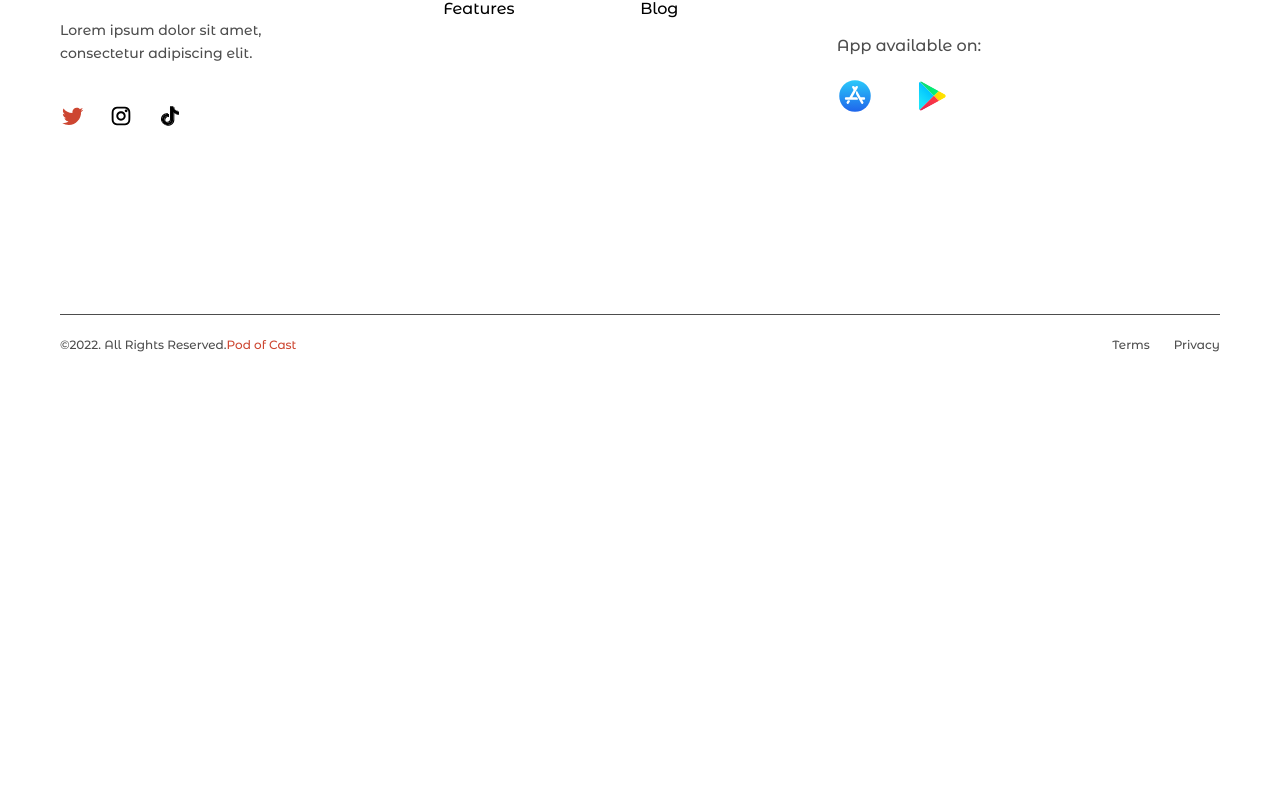
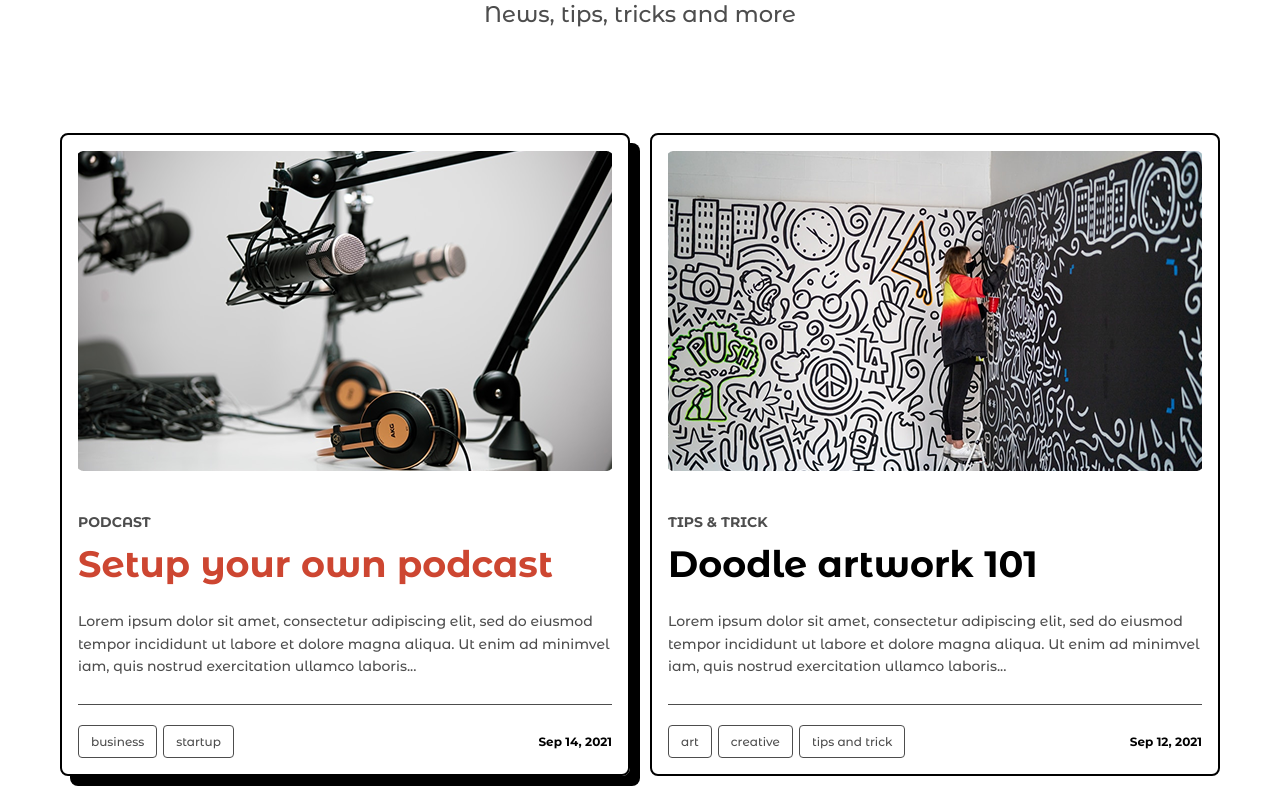
Before and after one commit to LiliiaGalkina/Podcast, a React (Vite) app: page / in a window 1280 px wide. Shown: the part 7717-8520 px from the top of the page. Before the commit the page ends 8152 px from the top, so only its background shows below. Built offline with nearby package versions, Linux system fonts and the light colour scheme.

Commit message:
news верстка без декора и адаптива

```diff
--- a/src/components/Main/HomePage.jsx
+++ b/src/components/Main/HomePage.jsx
@@ -608,7 +608,70 @@ const HomePage = () => {
           </div>
         </div>
         <div className={style.pricingdecor}>
-          <img src="/image/homepage/blackdecorsection.png" alt="черная кривая" />
+          <img
+            src="/image/homepage/blackdecorsection.png"
+            alt="черная кривая"
+          />
+        </div>
+      </section>
+      <section className={style.news}>
+        <div className="container">
+          <h2 className={style.sectiontitle}>Article and News</h2>
+          <p className={style.sectiontext}>News, tips, tricks and more</p>
+          <div className={style.newsitems}>
+            <div className={style.newsitemshadow}>
+              <div className={style.newsimg}>
+                <img
+                  src="/image/homepage/news/news1.png"
+                  alt="аудио аппаратура"
+                />
+              </div>
+              <div className={style.newscontent}>
+                <h4 className={style.newssubtitle}>PODCAST</h4>
+                <h3 className={style.newstitlered}>Setup your own podcast</h3>
+                <p className={style.newstext}>
+                  Lorem ipsum dolor sit amet, consectetur adipiscing elit, sed
+                  do eiusmod tempor incididunt ut labore et dolore magna aliqua.
+                  Ut enim ad minimvel iam, quis nostrud exercitation ullamco
+                  laboris...
+                </p>
+              </div>
+              <div className={style.newscategories}>
+                <div className={style.newscategoriesbody}>
+                  <div className={style.newscategory}>business</div>
+                  <div className={style.newscategory}>startup</div>
+                </div>
+                <div className={style.date}>Sep 14, 2021</div>
+              </div>
+            </div>
+            <div className={style.newsitem}>
+              <div className={style.newsimg}>
+                <img
+                  src="/image/homepage/news/news2.png"
+                  alt="дtвушка в маске рисует на стене"
+                />
+              </div>
+              <div className={style.newscontent}>
+                <h4 className={style.newssubtitle}>TIPS & TRICK</h4>
+                <h3 className={style.newstitle}>Doodle artwork 101</h3>
+                <p className={style.newstext}>
+                  Lorem ipsum dolor sit amet, consectetur adipiscing elit, sed
+                  do eiusmod tempor incididunt ut labore et dolore magna aliqua.
+                  Ut enim ad minimvel iam, quis nostrud exercitation ullamco
+                  laboris...
+                </p>
+              </div>
+              <div className={style.newscategories}>
+                <div className={style.newscategoriesbody}>
+                  <div className={style.newscategory}>art</div>
+                  <div className={style.newscategory}>creative</div>
+                  <div className={style.newscategory}>tips and trick</div>
+                </div>
+                <div className={style.date}>Sep 12, 2021</div>
+              </div>
+            </div>
+          </div>
+          <Buttondark buttonText="BROWSE ALL" />
         </div>
       </section>
     </main>
--- a/src/components/Main/homepage.module.scss
+++ b/src/components/Main/homepage.module.scss
@@ -903,3 +903,89 @@
     grid-column: 1 / 2;
   }
 }
+
+/*news*/
+.news {
+  padding: 14rem 0;
+}
+
+.newsitems {
+  margin-bottom: 10rem;
+  display: grid;
+  grid-template-columns: repeat(2, 1fr);
+  justify-content: space-between;
+  gap: 2rem;
+}
+
+.newsitem,
+.newsitemshadow {
+  padding: 1.6rem;
+  border-radius: 0.8rem;
+  border: 0.2rem solid $textColorDark;
+}
+
+.newsitemshadow {
+  box-shadow: 1rem 1rem 0 $textColorDark;
+}
+
+.newsimg {
+  margin-bottom: 4rem;
+  max-width: 53.8rem;
+  height: 32rem;
+  img {
+    width: 100%;
+    height: 100%;
+    object-fit: cover;
+  }
+}
+
+.newscontent {
+  padding-bottom: 2.6rem;
+  border-bottom: 0.05rem solid $textColorGrey;
+}
+
+.newssubtitle {
+  @include title(1.4rem, 160%, 0);
+  margin-bottom: 0.6rem;
+  color: $textColorGrey;
+  text-transform: uppercase;
+}
+
+.newstitle,
+.newstitlered {
+  @include title(3.665rem, 140%, 2%);
+  margin-bottom: 2rem;
+}
+
+.newstitlered {
+  color: $textColorRed;
+}
+
+.newstext {
+  @include text(1.4rem, 160%);
+}
+
+.newscategories {
+  padding-top: 2rem;
+  display: flex;
+  justify-content: space-between;
+  align-items: center;
+}
+
+.newscategoriesbody {
+  display: flex;
+  align-items: center;
+  gap: 0.6rem;
+}
+
+.newscategory {
+  @include text(1.2rem, 160%);
+  padding: 0.6rem 1.2rem;
+  border: 0.1rem solid $textColorGrey;
+  border-radius: 0.4rem;
+  color: $textColorGrey;
+}
+
+.date {
+  @include title(1.2rem, 160%, 0);
+}
```
Also changed, not shown: public/image/homepage/news/news1.png (added), public/image/homepage/news/news2.png (added).
